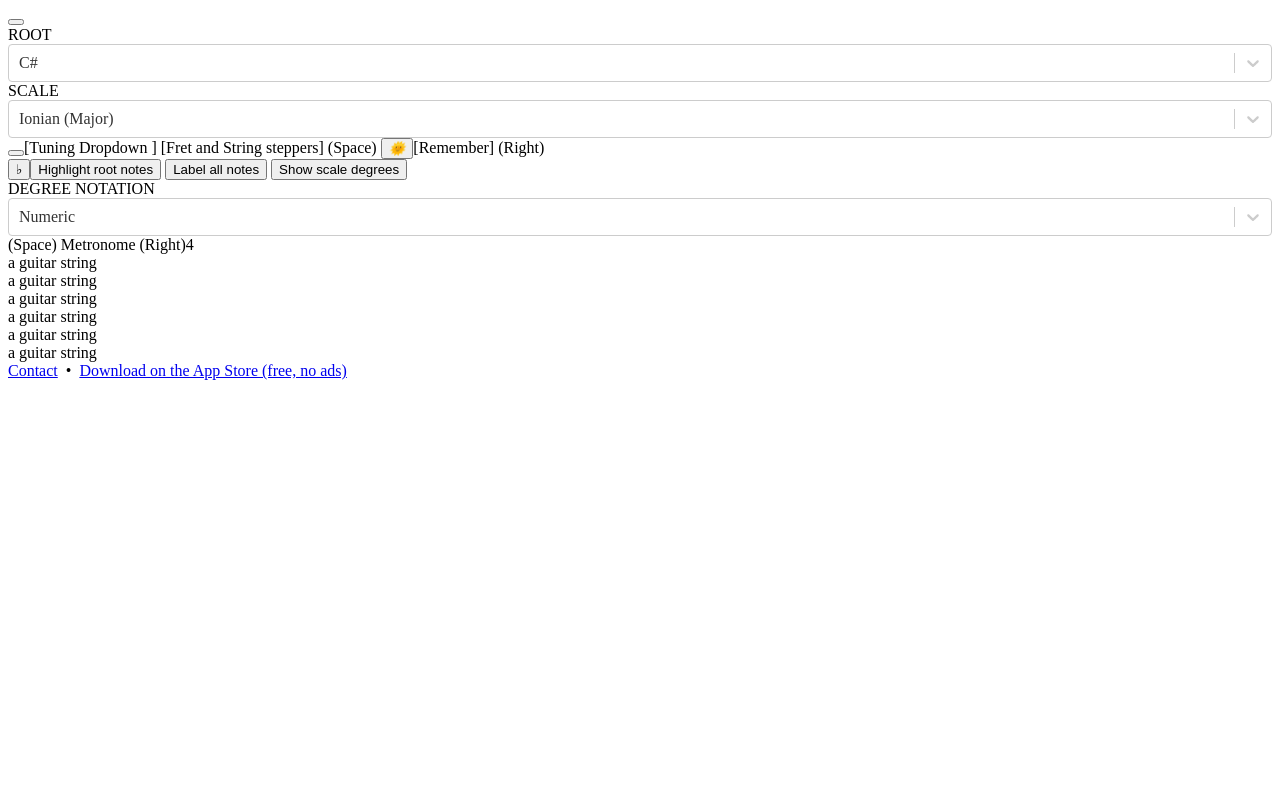
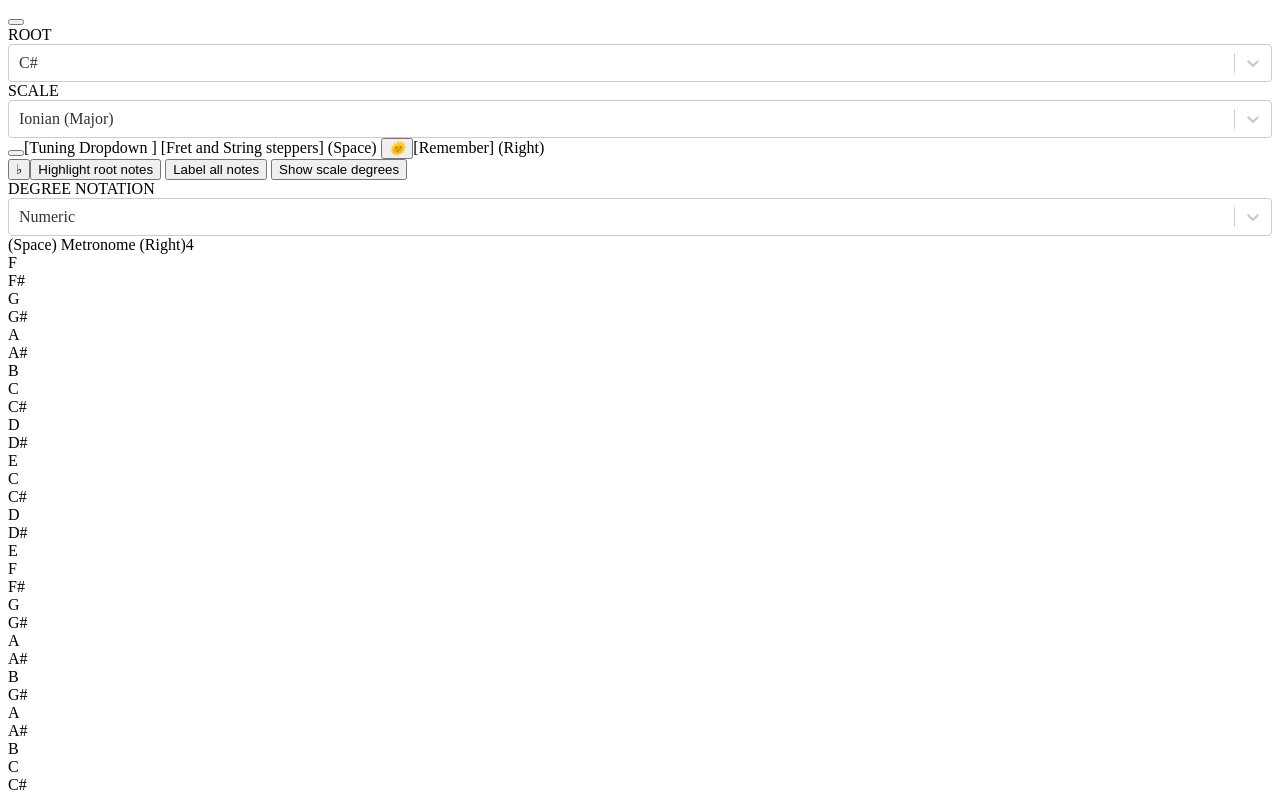
Before and after one commit to jake-carr/scalefinder-v5, a React app: page / in a window 1280 px wide. Shown: the top 795 px of the page. Built offline with nearby package versions, Linux system fonts and the light colour scheme; the HTML template or start-up script is replaced by a standard one.

Commit message:
brought stepper, fret and guitarstring components from v4

```diff
--- a/client/src/components/display/Fret.jsx
+++ b/client/src/components/display/Fret.jsx
@@ -0,0 +1,51 @@
+import React from 'react'
+import { connect } from 'react-redux'
+import { indexToString } from '../../constants/utils'
+
+export default connect(mapStateToProps, null)(Fret)
+
+function Fret({
+  note,
+  sharps,
+  allNotes,
+  highlight,
+  degrees,
+  degreeNotation,
+  label,
+  currentScale,
+}) {
+  const colorizeFret = () => {
+    if (currentScale[0] === note && highlight) {
+      // highlight color
+    } else if (currentScale.includes(note)) {
+      // primary color
+    } else {
+      // empty color
+    }
+  }
+
+  // const displayDegree = () => {
+  //   let i = currentScale.indexOf(note);
+  //   if (i >= 0) {
+  //     return getDegree(i, degreeNotation);
+  //   }
+  // };
+
+  return (
+    <div>
+      {indexToString(note, sharps)}
+      {/* degree and label logic */}
+    </div>
+  )
+}
+
+function mapStateToProps(state) {
+  return {
+    sharps: state.sharps,
+    labelAllNotes: state.labelAllNotes,
+    highlightRoots: state.highlightRoots,
+    degrees: state.degrees,
+    degreeNotation: state.degreeNotation,
+    currentScale: state.currentScale,
+  }
+}
--- a/client/src/components/display/GuitarString.jsx
+++ b/client/src/components/display/GuitarString.jsx
@@ -0,0 +1,36 @@
+import React from 'react'
+import Fret from './Fret'
+import { connect } from 'react-redux'
+import { parseNote } from '../../constants/utils'
+
+export default connect(mapStateToProps, null)(GuitarString)
+
+function GuitarString({ stringIndex, frets, tuning }) {
+  const renderFrets = () => {
+    const root = tuning[stringIndex]
+    const fretLabels = [1, 3, 5, 7, 9, 12, 15, 17, 19, 21, 24]
+    return [...Array(frets).keys()].map((fret, i) => {
+      const fretNumber = i + 1
+      let note = parseNote(root + fretNumber)
+      let label = null
+      if (fretLabels.includes(fretNumber) && stringIndex === tuning.length - 1) {
+        label = fretNumber
+      }
+      return <Fret key={i} note={note} label={label} />
+    })
+  }
+
+  return (
+    <div className="">
+      {/* <Tuner stringIndex={stringIndex}/> */}
+      {renderFrets()}
+    </div>
+  )
+}
+
+function mapStateToProps(state) {
+  return {
+    frets: state.frets,
+    tuning: state.tuning,
+  }
+}
--- a/client/src/components/layout/Fretboard.jsx
+++ b/client/src/components/layout/Fretboard.jsx
@@ -8,11 +8,10 @@ function Fretboard({ tuning }) {
   const renderGuitarStrings = () => {
     return tuning.map((note, i) => {
       return (
-        <div>a guitar string</div>
-        // <GuitarString
-        //   stringIndex={i} // index within tuning
-        //   key={i}
-        // />
+        <GuitarString
+          stringIndex={i} // index within tuning
+          key={i}
+        />
       )
     })
   }
--- a/client/src/redux/store.js
+++ b/client/src/redux/store.js
@@ -16,6 +16,7 @@ const defaultSettings = {
   frets: 12,
   tempo: 120, // Metronome
   infoModal: false,
+  currentScale: [],
 }
 
 const store = createStore(reducer, defaultSettings)
```
Also changed, not shown: client/src/components/controls/Stepper.jsx (+30 -1 lines).
